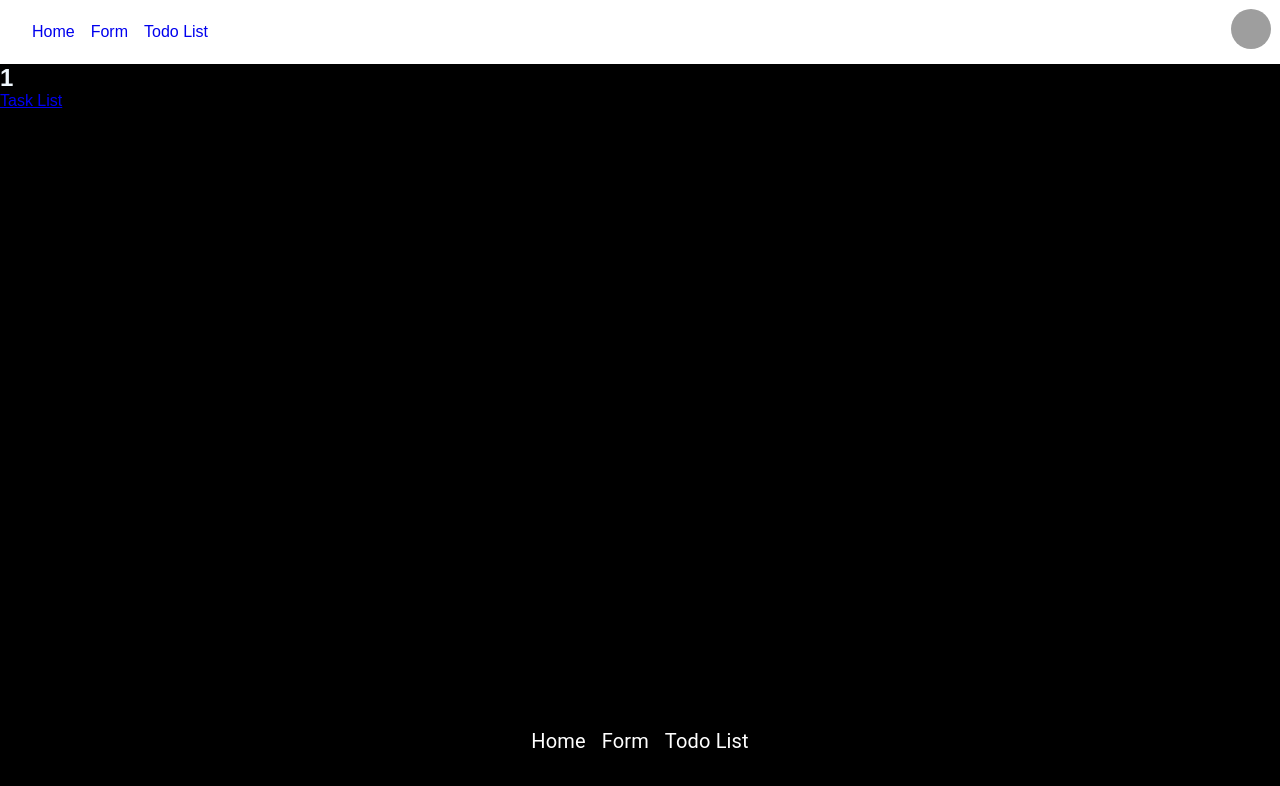
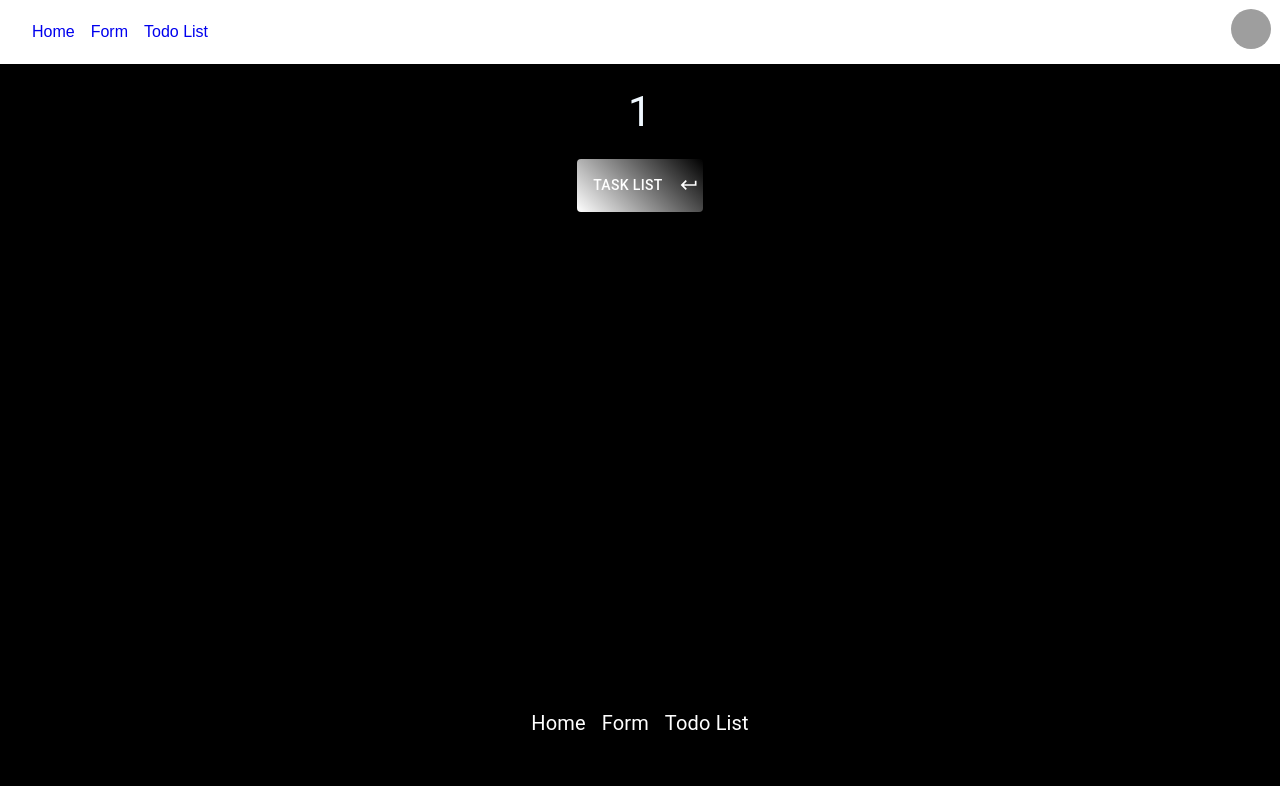
Before and after one commit to zbednarz/Task-List, a React (Create React App) app: page /todolist/1 in a window 1280 px wide. Shown: the top 786 px of the page. Built offline with nearby package versions, Linux system fonts and the light colour scheme; grey boxes are pictures that could not be loaded.

Commit message:
router styling

```diff
--- a/package.json
+++ b/package.json
@@ -6,8 +6,9 @@
     "@emotion/react": "^11.10.0",
     "@emotion/styled": "^11.10.0",
     "@hookform/resolvers": "^2.9.8",
+    "@mui/base": "^5.0.0-alpha.106",
     "@mui/icons-material": "^5.10.2",
-    "@mui/material": "^5.10.2",
+    "@mui/material": "^5.10.14",
     "@testing-library/jest-dom": "^5.16.4",
     "@testing-library/react": "^13.3.0",
     "@testing-library/user-event": "^13.5.0",
--- a/src/App.js
+++ b/src/App.js
@@ -15,6 +15,18 @@ function App() {
   const [todos, setTodos] = useState([]);
   const [filter, setFilter] = useState("all");
   const [filtered, setFiltered] = useState([]);
+  const [open, setOpen] = useState(false);
+  const handleClick = () => {
+    setOpen(true);
+  };
+
+  const handleClose = (event, reason) => {
+    if (reason === "clickaway") {
+      return;
+    }
+
+    setOpen(false);
+  };
 
   useEffect(() => {
     filterHandler(); // eslint-disable-next-line
@@ -38,7 +50,15 @@ function App() {
             <Route index element={<Home />} />
             <Route
               path="form"
-              element={<Form todos={todos} setTodos={setTodos} />}
+              element={
+                <Form
+                  todos={todos}
+                  setTodos={setTodos}
+                  handleClick={handleClick}
+                  handleClose={handleClose}
+                  open={open}
+                />
+              }
             />
             <Route path="todo" element={<Todo />} />
             <Route
--- a/src/pages/TodoPage.js
+++ b/src/pages/TodoPage.js
@@ -1,12 +1,19 @@
-import { Link, useParams } from "react-router-dom";
+import { useParams } from "react-router-dom";
+import { MyTypography } from "../styles/MyTypography";
+import { MyReturnButton } from "../styles/MyButton";
+import KeyboardReturnIcon from "@mui/icons-material/KeyboardReturn";
+import { MyReturnBox } from "../styles/MyBoxControl";
+import { MyReturnLink } from "../styles/MyBottomNavigation";
 
 const TodoPage = () => {
   const { todoId } = useParams();
   return (
-    <section>
-      <h1>{todoId}</h1>
-      <Link to="/todolist">Task List</Link>
-    </section>
+    <MyReturnBox>
+      <MyTypography>{todoId}</MyTypography>
+      <MyReturnButton endIcon={<KeyboardReturnIcon />}>
+        <MyReturnLink to="/todolist">Task List</MyReturnLink>
+      </MyReturnButton>
+    </MyReturnBox>
   );
 };
 
--- a/src/styles/MyBottomNavigation.js
+++ b/src/styles/MyBottomNavigation.js
@@ -3,7 +3,7 @@ import MenuItem from "@mui/material/MenuItem";
 import styled from "@emotion/styled";
 import { Link } from "react-router-dom";
 
-export const MyBoxBottomNavigation = styled(Box)(() => ({
+export const MyBoxBottomNavigation = styled(Box)(({ theme }) => ({
   display: "flex",
   alignContent: "center",
   justifyContent: "center",
@@ -11,7 +11,7 @@ export const MyBoxBottomNavigation = styled(Box)(() => ({
   position: "fixed",
   bottom: "0",
   textAlign: "center",
-  paddingBottom: "30px",
+  paddingBottom: theme.spacing(6),
   width: "100%",
 }));
 
@@ -19,9 +19,16 @@ export const MyMenuItem = styled(MenuItem)(() => ({
   backgroundColor: "#000",
 }));
 
-export const MyLink = styled(Link)(() => ({
+export const MyLink = styled(Link)(({ theme }) => ({
   color: "white",
   textDecoration: "none",
-  margin: "8px",
+  margin: theme.spacing(1),
   fontSize: "20px",
 }));
+
+export const MyReturnLink = styled(Link)(({ theme }) => ({
+  color: "white",
+  textDecoration: "none",
+  margin: theme.spacing(1),
+  fontSize: "14px",
+}));
--- a/src/styles/MyBoxControl.js
+++ b/src/styles/MyBoxControl.js
@@ -7,3 +7,12 @@ export const MyBoxControl = styled(Box)(() => ({
   justifyContent: "center",
   alignItems: "center",
 }));
+
+export const MyReturnBox = styled(Box)(({ theme }) => ({
+  display: "flex",
+  flexDirection: "column",
+  flexWrap: "wrap",
+  justifyContent: "center",
+  alignItems: "center",
+  marginTop: theme.spacing(1),
+}));
--- a/src/styles/MyButton.js
+++ b/src/styles/MyButton.js
@@ -75,3 +75,18 @@ export const NewTask = styled(Button)(({ theme }) => ({
     backgroundColor: theme.palette.info.dark,
   },
 }));
+
+export const MyReturnButton = styled(Button)(({ theme }) => ({
+  margin: theme.spacing(0.5),
+  background: "linear-gradient(45deg, white, black)",
+  color: theme.palette.common.white,
+  marginTop: theme.spacing(2),
+
+  [theme.breakpoints.up("xs")]: {
+    fontSize: "12px",
+  },
+  ":hover": {
+    color: theme.palette.error.main,
+    background: "linear-gradient(45deg, black, white)",
+  },
+}));
--- a/src/styles/MyTypography.js
+++ b/src/styles/MyTypography.js
@@ -4,7 +4,7 @@ import styled from "@emotion/styled";
 export const MyTypography = styled(Typography)(({ theme }) => ({
   display: "flex",
   justifyContent: "center",
-  marginTop: theme.spacing(4),
+  marginTop: theme.spacing(1),
   [theme.breakpoints.up("xs")]: {
     fontSize: "20px",
   },
```
Also changed, not shown: src/layout/photo.jpg (added), 1 other file (tests, documents, lock files or other folders).
